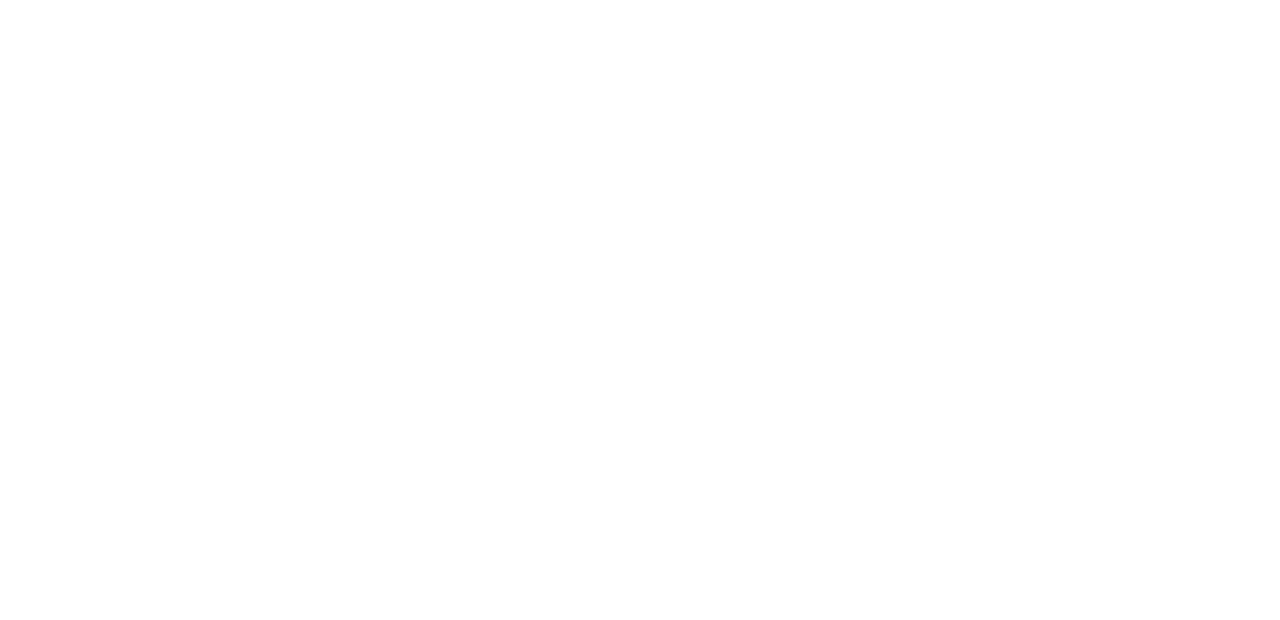
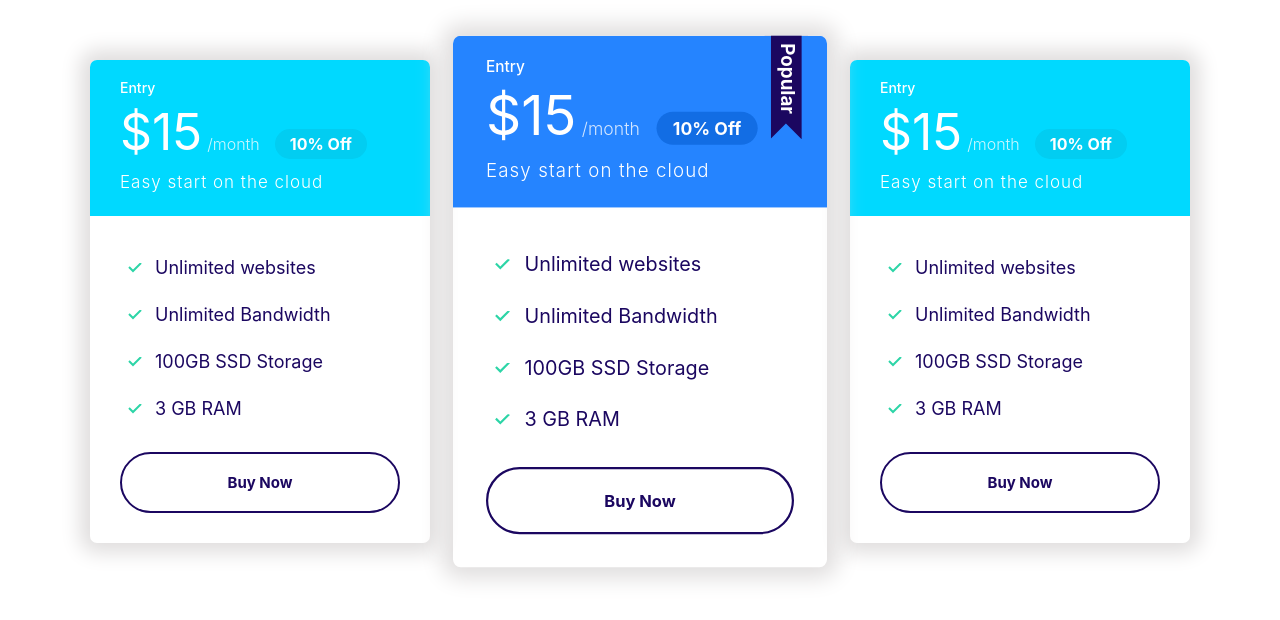
Before and after one commit to Parthasarathi-MVN/Cloudy, a plain HTML site: page index.html in a window 1280 px wide. Drawn offline with Linux system fonts and the light colour scheme.

Commit message:
Built Plans Block component.

```diff
--- a/css/styles.css
+++ b/css/styles.css
@@ -321,11 +321,19 @@ a {
   color: white;
 }
 
+.card--primary .badge--primary {
+  background-color: #126de4;
+}
+
 .card--secondary .badge--secondary {
   background-color: #02cdf1;
 }
 
 /* PLANS */
+
+.plan {
+  transition: transform 0.2s ease-out;
+}
 
 .plan__name {
   color: white;
@@ -356,6 +364,10 @@ a {
   margin-bottom: 2rem;
 }
 
+.plan--popular {
+  transform: scale(1.1);
+}
+
 .plan--popular .card__header {
   position: relative;
 }
@@ -367,6 +379,14 @@ a {
   position: absolute;
   top: -6px;
   right: 5%;
+}
+
+.plan:hover {
+  transform: scale(1.05);
+}
+
+.plan--popular:hover {
+  transform: scale(1.15);
 }
 
 @media screen and (min-width: 1024px) {
@@ -726,3 +746,14 @@ a {
     grid-template-columns: repeat(auto-fit, minmax(100px, 1fr));
   }
 }
+
+/* PLANS BLOCK */
+
+.block-plans .grid {
+  gap: 8rem 4rem;
+}
+
+.block-plans .card {
+  max-width: 500px;
+  margin: 0 auto;
+}
--- a/index.html
+++ b/index.html
@@ -9,6 +9,70 @@
     <title>Document</title>
   </head>
   <body>
+    <section class="block container block-plans">
+      <div class="grid grid--1x3">
+        <div class="plan">
+          <div class="card card--secondary">
+            <header class="card__header">
+              <h3 class="plan__name">Entry</h3>
+              <span class="plan__price">$15</span>
+              <span class="plan__billing-cycle">/month</span>
+              <span class="badge badge--secondary badge--small">10% Off</span>
+              <span class="plan__description">Easy start on the cloud</span>
+            </header>
+            <div class="card__body">
+              <ul class="list list--tick">
+                <li class="list__item">Unlimited websites</li>
+                <li class="list__item">Unlimited Bandwidth</li>
+                <li class="list__item">100GB SSD Storage</li>
+                <li class="list__item">3 GB RAM</li>
+              </ul>
+              <button class="btn btn--outline btn--block">Buy Now</button>
+            </div>
+          </div>
+        </div>
+        <div class="plan plan--popular">
+          <div class="card card--primary">
+            <header class="card__header">
+              <h3 class="plan__name">Entry</h3>
+              <span class="plan__price">$15</span>
+              <span class="plan__billing-cycle">/month</span>
+              <span class="badge badge--primary badge--small">10% Off</span>
+              <span class="plan__description">Easy start on the cloud</span>
+            </header>
+            <div class="card__body">
+              <ul class="list list--tick">
+                <li class="list__item">Unlimited websites</li>
+                <li class="list__item">Unlimited Bandwidth</li>
+                <li class="list__item">100GB SSD Storage</li>
+                <li class="list__item">3 GB RAM</li>
+              </ul>
+              <button class="btn btn--outline btn--block">Buy Now</button>
+            </div>
+          </div>
+        </div>
+        <div class="plan">
+          <div class="card card--secondary">
+            <header class="card__header">
+              <h3 class="plan__name">Entry</h3>
+              <span class="plan__price">$15</span>
+              <span class="plan__billing-cycle">/month</span>
+              <span class="badge badge--secondary badge--small">10% Off</span>
+              <span class="plan__description">Easy start on the cloud</span>
+            </header>
+            <div class="card__body">
+              <ul class="list list--tick">
+                <li class="list__item">Unlimited websites</li>
+                <li class="list__item">Unlimited Bandwidth</li>
+                <li class="list__item">100GB SSD Storage</li>
+                <li class="list__item">3 GB RAM</li>
+              </ul>
+              <button class="btn btn--outline btn--block">Buy Now</button>
+            </div>
+          </div>
+        </div>
+      </div>
+    </section>
     <script src="js/main.js"></script>
   </body>
 </html>
```
Also changed, not shown: componenets/Plans Block.html (added, +64 -0 lines), componenets/plans.html (added, +22 -0 lines).
